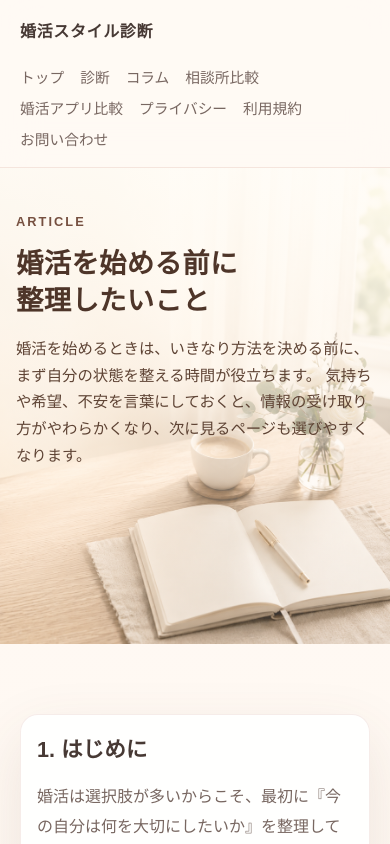
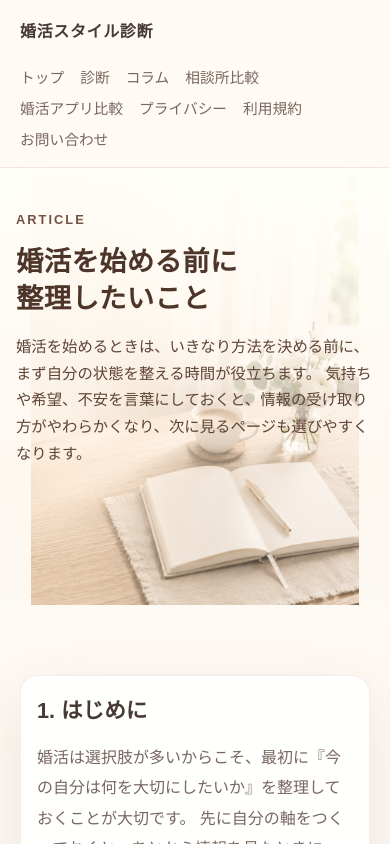
Before and after one commit to kenichis1971-cloud/konkatsu-diagnosis-site, a Next.js app: page /articles/before-start in a window 390 px wide. Shown: the top 844 px of the page. Built offline with nearby package versions, Linux system fonts and the light colour scheme.

Commit message:
Refine before-start hero zoom-out framing and brighter overlay

```diff
--- a/app/globals.css
+++ b/app/globals.css
@@ -859,11 +859,11 @@ p {
 .before-start-hero {
   position: relative;
   display: grid;
-  min-height: clamp(370px, 50vw, 560px);
+  min-height: clamp(350px, 46vw, 500px);
   align-items: start;
   overflow: hidden;
-  padding: clamp(34px, 6vw, 66px) clamp(20px, 5vw, 72px) clamp(24px, 4.5vw, 44px);
-  background: #fbf5ee;
+  padding: clamp(34px, 5.8vw, 62px) clamp(20px, 5vw, 72px) clamp(22px, 4vw, 40px);
+  background: #fdf9f4;
 }
 
 .before-start-hero__picture,
@@ -880,18 +880,18 @@ p {
 .before-start-hero__image {
   width: 100%;
   height: 100%;
-  object-fit: cover;
-  object-position: center 42%;
+  object-fit: contain;
+  object-position: center 46%;
 }
 
 .before-start-hero__overlay {
   z-index: 1;
   background: linear-gradient(
     90deg,
-    rgba(255, 253, 248, 0.94) 0%,
-    rgba(255, 251, 243, 0.86) 38%,
-    rgba(255, 247, 236, 0.56) 60%,
-    rgba(255, 247, 236, 0.16) 78%
+    rgba(255, 255, 252, 0.97) 0%,
+    rgba(255, 252, 246, 0.9) 36%,
+    rgba(255, 248, 239, 0.62) 58%,
+    rgba(255, 248, 239, 0.2) 78%
   );
 }
 
@@ -951,21 +951,22 @@ p {
   }
 
   .before-start-hero {
-    min-height: clamp(400px, 122vw, 540px);
-    padding: 42px 16px 30px;
+    min-height: clamp(380px, 112vw, 500px);
+    padding: 40px 16px 28px;
   }
 
   .before-start-hero__image {
-    object-position: center 40%;
+    object-fit: contain;
+    object-position: center 44%;
   }
 
   .before-start-hero__overlay {
     background: linear-gradient(
       180deg,
-      rgba(255, 252, 246, 0.9) 0%,
-      rgba(255, 248, 239, 0.72) 44%,
-      rgba(255, 244, 232, 0.34) 72%,
-      rgba(255, 244, 232, 0.16) 100%
+      rgba(255, 255, 250, 0.94) 0%,
+      rgba(255, 250, 243, 0.78) 42%,
+      rgba(255, 246, 236, 0.4) 72%,
+      rgba(255, 246, 236, 0.2) 100%
     );
   }
 
```
